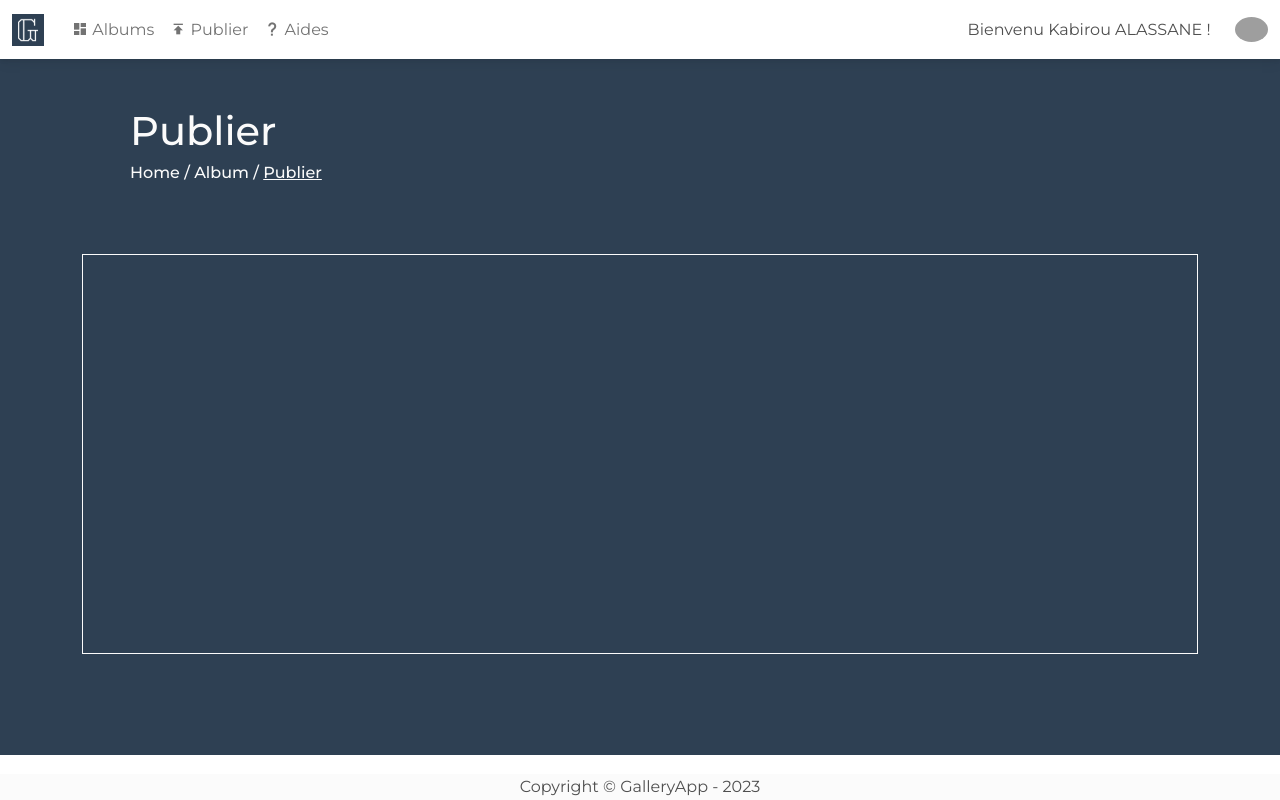
After one commit to BlakvGhost/GalleryApp, a Django app: page /publish in a window 1280 px wide. The commit adds this page. Run offline with Django 4.2, Linux system fonts and the light colour scheme; a user stored in the database is signed in; some libraries are stand-ins or nearby versions; grey boxes are pictures that could not be loaded.

Commit message:
Template: End of Publish Page

```diff
--- a/app/urls.py
+++ b/app/urls.py
@@ -3,4 +3,5 @@ from . import views
 
 urlpatterns = [
     path('', views.default, name="default"),
+    path('publish', views.publish, name="publish"),
 ]
--- a/app/views.py
+++ b/app/views.py
@@ -5,3 +5,9 @@ from django.contrib.auth.decorators import login_required
 def default(request):
 
     return render(request, 'app/index.html')
+
+
+@login_required
+def publish(request):
+
+    return render(request, 'app/publish.html')
--- a/static/css/style.css
+++ b/static/css/style.css
@@ -44,3 +44,7 @@ body {
   ::-webkit-scrollbar-thumb:hover {
     background-color: var(--app-secondary-color); /* Couleur de fond de la thumb au survol */
   }
+
+  .dz-default {
+    margin: 4rem 2rem!important;
+  }
--- /dev/null
+++ b/template/app/publish.html
@@ -0,0 +1,40 @@
+{% extends 'base/base.html' %}
+
+{% block 'title' %} Publier vos contenus {% endblock %}
+
+{% block 'main' %}
+<script src="https://unpkg.com/dropzone@6.0.0-beta.1/dist/dropzone-min.js"></script>
+<link href="https://unpkg.com/dropzone@6.0.0-beta.1/dist/dropzone.css" rel="stylesheet" type="text/css" />
+<div>
+    <div class="p-5 mb-4">
+        <h1 class="">Publier</h1>
+        <nav class="d-flex">
+            <h6 class="mb-0">
+                <a href="" class="text-reset">Home</a>
+                <span>/</span>
+                <a href="" class="text-reset">Album</a>
+                <span>/</span>
+                <a href="" class="text-reset"><u>Publier</u></a>
+            </h6>
+        </nav>
+    </div>
+    <div class="drop">
+        <form action="/file-upload" class="dropzone border border-doted border-light" style="height: 400px;" id="galleryForm">
+
+        </form>
+    </div>
+</div>
+<script>
+    let myDropzone = new Dropzone("#galleryForm", {
+        dictDefaultMessage: "Faites glisser des fichiers ici ou cliquez pour télécharger",
+        paramName: "file",
+        maxFilesize: 2,
+        accept: function(file, done) {
+          if (file.name == "justinbieber.jpg") {
+            done("Naha, you don't.");
+          }
+          else { done(); }
+        }
+      });
+</script>
+{% endblock %}
--- a/template/base/base.html
+++ b/template/base/base.html
@@ -13,7 +13,7 @@
 <body class="">
     {% include 'base/header.html' %}
     <div class="bg-app-primary" style="height: 87vh;">
-        <div class="container">
+        <div class="container text-light">
             {% block 'main' %}
 
             {% endblock %}
--- a/template/base/header.html
+++ b/template/base/header.html
@@ -19,19 +19,19 @@
             <!-- Left links -->
             <ul class="navbar-nav me-auto mb-2 mb-lg-0">
                 <li class="nav-item">
-                    <a class="nav-link" href="#">
+                    <a class="nav-link" href="{% url 'default' %}">
                         <span class="mdi mdi-view-dashboard"></span>
                         Albums
                     </a>
                 </li>
                 <li class="nav-item">
-                    <a class="nav-link" href="#">
+                    <a class="nav-link" href="{% url 'publish' %}">
                         <span class="mdi mdi-publish"></span>
                         Publier
                     </a>
                 </li>
                 <li class="nav-item">
-                    <a class="nav-link" href="#">
+                    <a class="nav-link" href="javascript:void(0)">
                         <span class="mdi mdi-help"></span>
                         Aides
                     </a>
```
